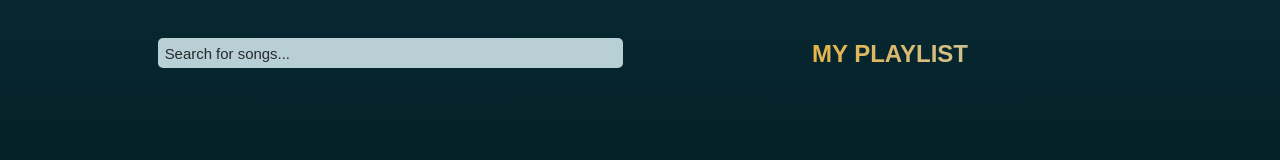
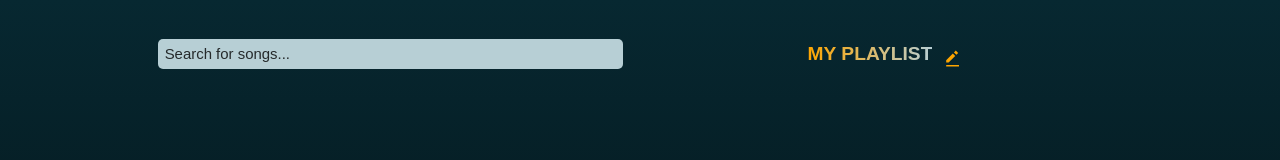
Before and after one commit to FrancoGutierrez23/song-finder-api, a React app: page / in a window 1280 px wide. Shown: the top 160 px of the page. Built offline with nearby package versions, Linux system fonts and the light colour scheme.

Commit message:
"add the option of changing the playlist name, fix animation problems and update the ref to the button"

```diff
--- a/src/components/Playlist/Playlist.css
+++ b/src/components/Playlist/Playlist.css
@@ -13,18 +13,64 @@
 
 }
 
-
-
 @media (max-width: 650px) {
     .Playlist {
         margin-top: 15px;
     }
 }
 
-  .wrap{width:100%;}
+  .playlist-name-section{
+    width:99%;
+    display: flex;
+    justify-content: center;
+    align-content: center;
+    align-items: center;
+    margin: 0px 0px 12px 0px;
+  }
+
+  .edit-playlist-button{
+    background-color: #00000000;
+    color: #fea500;
+    width: 40px;
+    height: 40px;
+    font-size: 1.2em;
+    padding: 0px;
+    border: none;
+    cursor: pointer;
+    display: flex;
+    justify-content: center;
+    align-items: center;
+  }
+
+  .edit-playlist-button:hover{
+    transform: rotateY(360deg);
+    transition: transform 0.8s;
+  }
+
+  #playlist-name-input{
+    padding: 0.5rem;
+    margin-bottom: 7px;
+    width: 100%;
+    height: 1.5em;
+    font-size: 1rem;
+    background-color: #b7cfd5;
+    color: #072831;
+    border: none;
+    border-radius: 5px;
+  }
+
+  #playlist-name-input:focus{
+    outline: none;
+    border: none;
+  }
+
   .gradient-text{
     font-family: "Abril Fatface", sans-serif;
-    margin: 2px 0px 16px 0px;
+    font-size: 1.2em;
+    padding: 0px 0px 8px 0px;
+    overflow: hidden;
+    white-space: nowrap;
+    text-overflow: ellipsis;
     background: linear-gradient(to right, #fea500, #b7cfd5, #072831);
     background-size: 200% 200%;
     animation: rainbow 4s ease-in-out infinite;
--- a/src/components/Playlist/Playlist.js
+++ b/src/components/Playlist/Playlist.js
@@ -1,34 +1,54 @@
-import React, { useEffect } from 'react';
+import React, { useState} from 'react';
 import PlaylistItem from '../PlaylistItem/PlaylistItem';
 import './Playlist.css';
+import { BiSolidEditAlt } from "react-icons/bi";
 
 const Playlist = ({playlist, removeFromPlaylist}) => {
-  // const [animatingIds, setAnimatingIds] = useState(new Set()); // Removed this line
+  const [isEditing, setIsEditing] = useState(false);
+  const [playlistName, setPlaylistName] = useState('My Playlist');
 
-  useEffect(() => {
-    if (playlist.length > 0) {
-      //const newId = playlist[playlist.length - 1].id;
-      // setAnimatingIds(prev => new Set([...prev, newId])); // Removed this line
+  const handleNameChange = (event) => {
+    const newName = event.target.value;
+    if (newName.length >= 0 && newName.length <= 30) {
+      setPlaylistName(newName);
+    }
+  };
 
-      setTimeout(() => {
-        // setAnimatingIds(prev => new Set([...prev].filter(id => id !== newId))); // Removed this line
-      }, 500); // Animation duration
+  const handleKeyDown = (e) => {
+    if (e.key === 'Enter') {
+      toggleEdit();
     }
-  }, [playlist]);
+  };
+
+  const toggleEdit = () => {
+    setIsEditing(!isEditing);
+  };
 
   return (
     <div className='Playlist' id='playlist-section'>
-      <section className="wrap">
-        <h2 className="gradient-text">My Playlist</h2>
+      <section className="playlist-name-section">
+        {isEditing ? (
+          <input
+            id='playlist-name-input'
+            type="text"
+            value={playlistName}
+            onChange={handleNameChange}
+            onBlur={toggleEdit}
+            onKeyDown={handleKeyDown}
+            autoFocus
+          />
+        ) : (
+          <h2 className="gradient-text playlist-name" onClick={toggleEdit}>{playlistName}</h2>
+        )}
+        <button className='edit-playlist-button' onClick={toggleEdit}><BiSolidEditAlt /></button>
       </section>
       <div className='added-cards-container'>
-      {playlist.map((song, index) => (
+        {playlist.map((song) => (
           <PlaylistItem
             key={song.id}
             song={song}
             removeFromPlaylist={removeFromPlaylist}
             playlist={playlist}
-          className={song.isRemoving ? '' : 'adding'}
           />
         ))}
       </div>
--- a/src/components/SongPreviewButton/SongPreviewButton.js
+++ b/src/components/SongPreviewButton/SongPreviewButton.js
@@ -7,6 +7,7 @@ import { CSSTransition } from 'react-transition-group';
 const SongPreviewButton = ({ previewUrl }) => {
   const [isPlaying, setIsPlaying] = useState(false);
   const audioRef = useRef(null);
+  const buttonRef = useRef(null); // Add this line to create a ref for the button
   const { setCurrentAudio } = useAudio(); // Use the context
 
   const togglePlay = () => {
@@ -42,11 +43,12 @@ const SongPreviewButton = ({ previewUrl }) => {
   return (
     <div className='special'>
       <audio ref={audioRef} src={previewUrl} />
-      <button onClick={togglePlay} className={isPlaying ? 'pause' : 'play'}>
+      <button ref={buttonRef} onClick={togglePlay} className={isPlaying ? 'pause' : 'play'}>
         <CSSTransition
           in={isPlaying}
           timeout={300}
           classNames="fade"
+          nodeRef={buttonRef}
         >
           <span className="button-content">
             {isPlaying ? <FaPause /> : <FaPlay />}
```
Also changed, not shown: src/components/Slide/Slide.css (deleted, +0 -21 lines), src/components/Slide/Slide.js (deleted, +0 -33 lines). Lines whose indentation alone changed are shown as unchanged.
